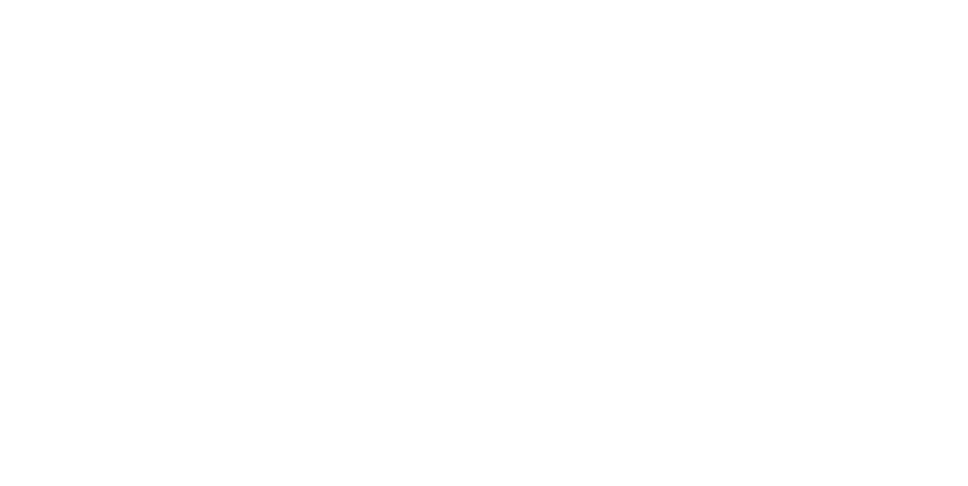
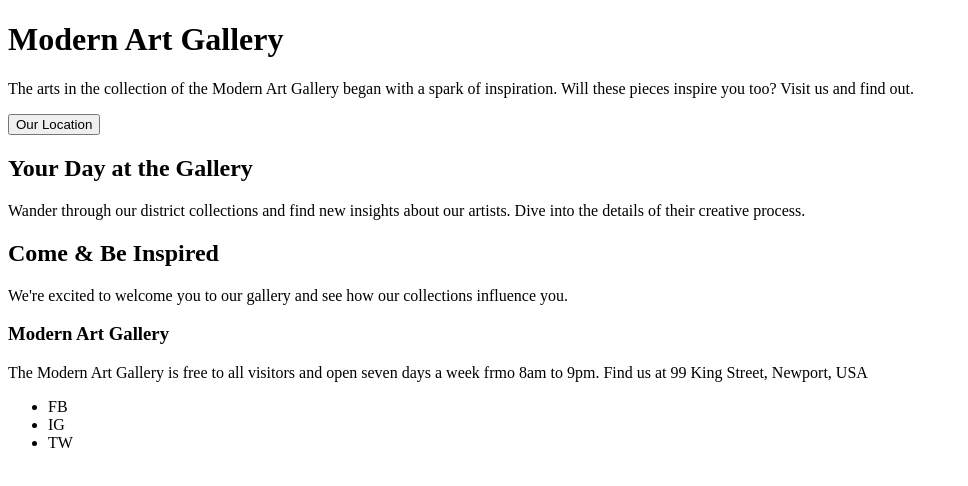
Before and after one commit to alekzandriia/art-gallery, a plain HTML site: page index.html in a window 1280 px wide. Shown: the whole page, without its empty margins (0-968 px from the left). Drawn offline with Linux system fonts and the light colour scheme.

Commit message:
markup dummy content

```diff
--- a/index.html
+++ b/index.html
@@ -4,10 +4,49 @@
     <meta charset="UTF-8" />
     <meta http-equiv="X-UA-Compatible" content="IE=edge" />
     <meta name="viewport" content="width=device-width, initial-scale=1.0" />
-    <title>Art Gallery</title>
+    <title>Modern Art Gallery</title>
     <link rel="stylesheet" href="styles.css" />
   </head>
   <body>
+    <header>
+      <h1>Modern Art Gallery</h1>
+      <section>
+        <p>
+          The arts in the collection of the Modern Art Gallery began with a
+          spark of inspiration. Will these pieces inspire you too? Visit us and
+          find out.
+        </p>
+        <button>Our Location</button>
+      </section>
+    </header>
+    <main>
+      <section>
+        <h2>Your Day at the Gallery</h2>
+        <p>
+          Wander through our district collections and find new insights about
+          our artists. Dive into the details of their creative process.
+        </p>
+      </section>
+      <section>
+        <h2>Come & Be Inspired</h2>
+        <p>
+          We're excited to welcome you to our gallery and see how our
+          collections influence you.
+        </p>
+      </section>
+    </main>
+    <footer>
+      <h3>Modern Art Gallery</h3>
+      <p>
+        The Modern Art Gallery is free to all visitors and open seven days a
+        week frmo 8am to 9pm. Find us at 99 King Street, Newport, USA
+      </p>
+      <ul>
+        <li>FB</li>
+        <li>IG</li>
+        <li>TW</li>
+      </ul>
+    </footer>
     <script src="scripts.js"></script>
   </body>
 </html>
```
